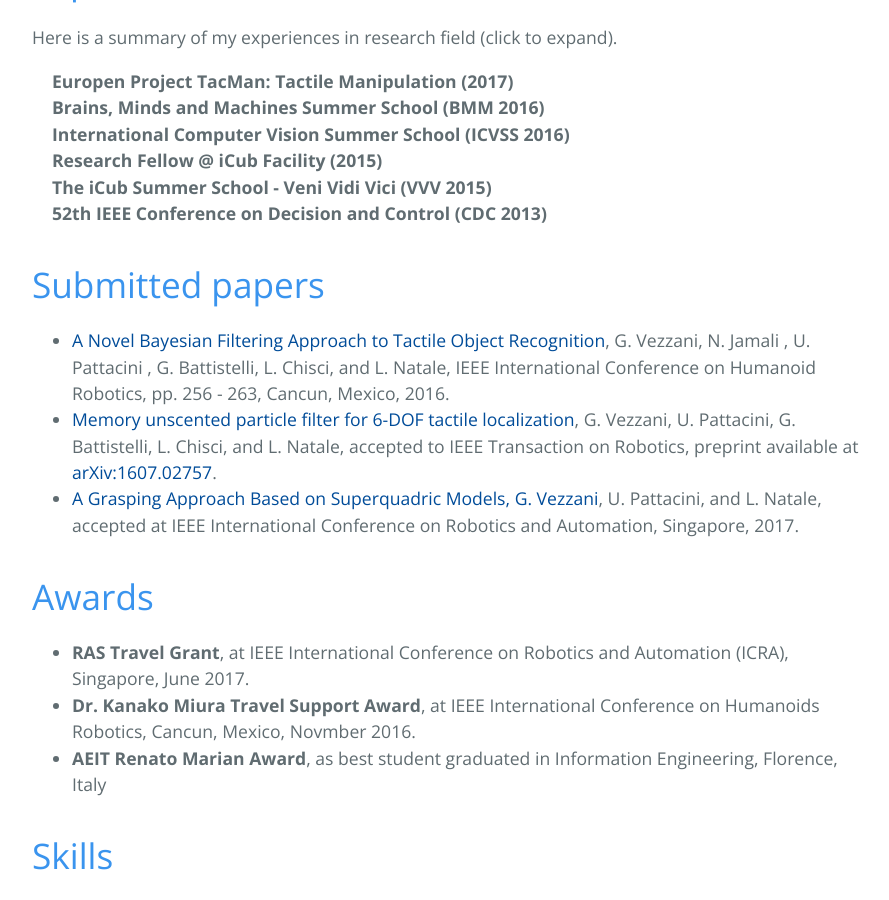
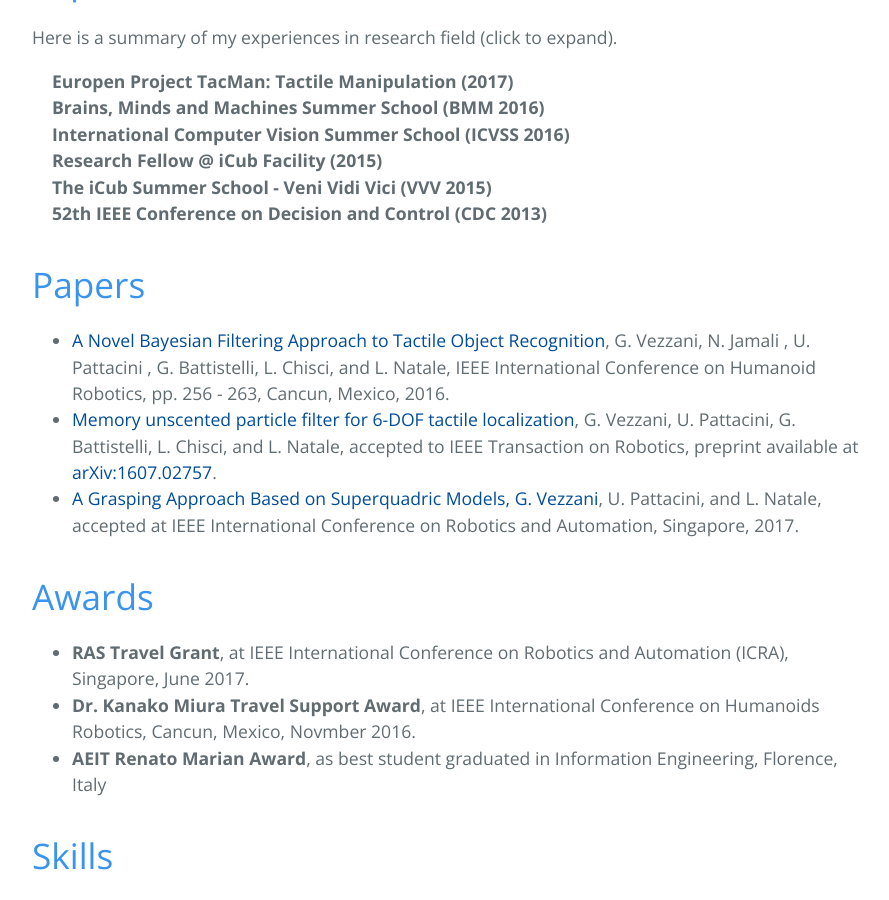
Before and after one commit to giuliavezzani/giuliavezzani_old.github.io, a Jekyll site: the page built from index.md, in a window 1280 px wide and 900 px high, scrolled down 1473 px. Shown: the whole window, without its empty margins (192-1081 px from the left). Built offline with Jekyll 4.4.1, drawn with Linux system fonts in a browser that asks for light colours; our own code applies the rules of GitHub Pages for plain Markdown files.

Commit message:
Update index.md

```diff
--- a/index.md
+++ b/index.md
@@ -79,7 +79,7 @@ advancement of the theory and practice of systems and control.</p>
 </details>
 
 
-# Submitted papers
+# Papers
 - [A Novel Bayesian Filtering Approach to Tactile Object Recognition](recognition), G. Vezzani, N.
  Jamali , U. Pattacini , G. Battistelli, L. Chisci, and L. Natale, IEEE International Conference
  on Humanoid Robotics, pp. 256 - 263, Cancun, Mexico, 2016.
```
